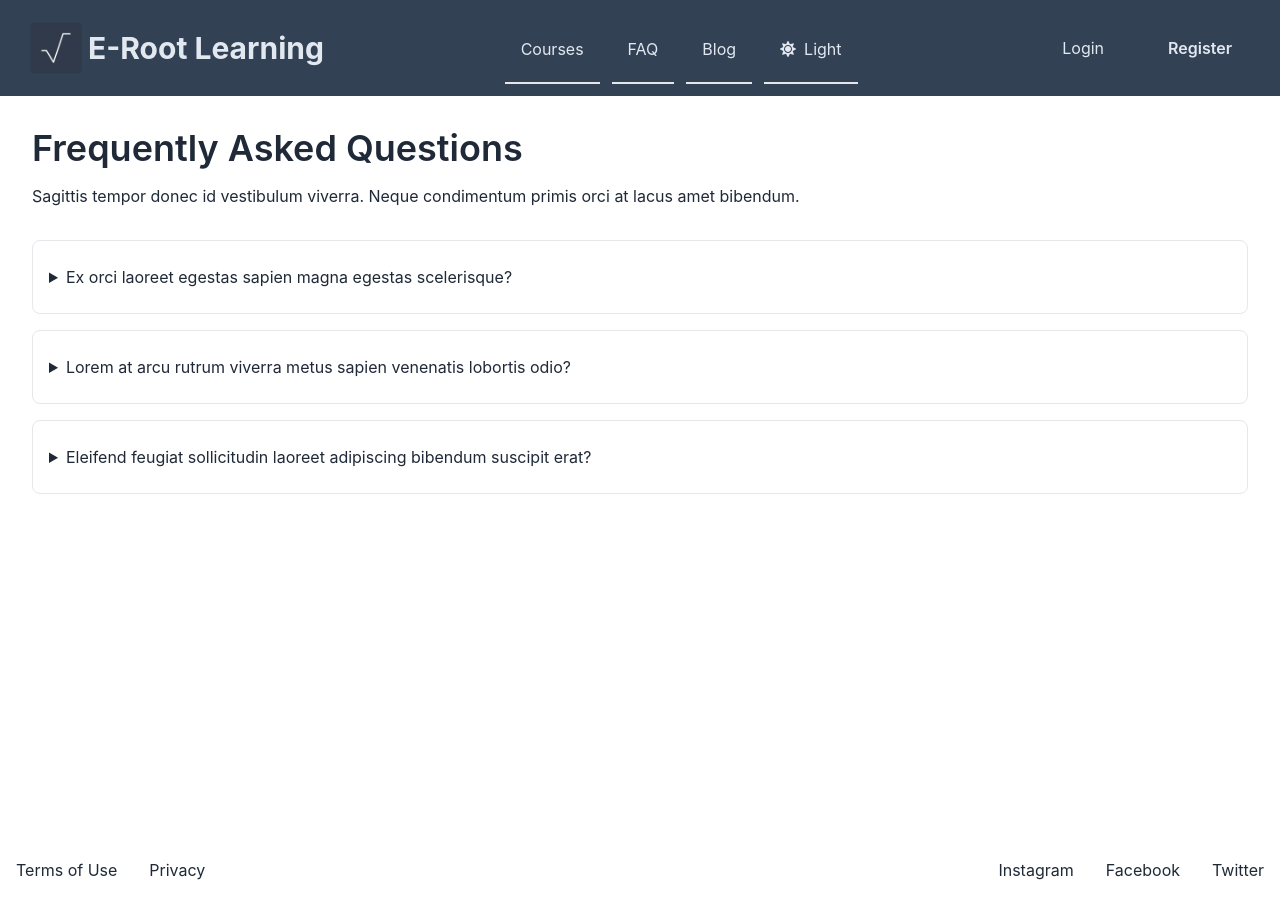
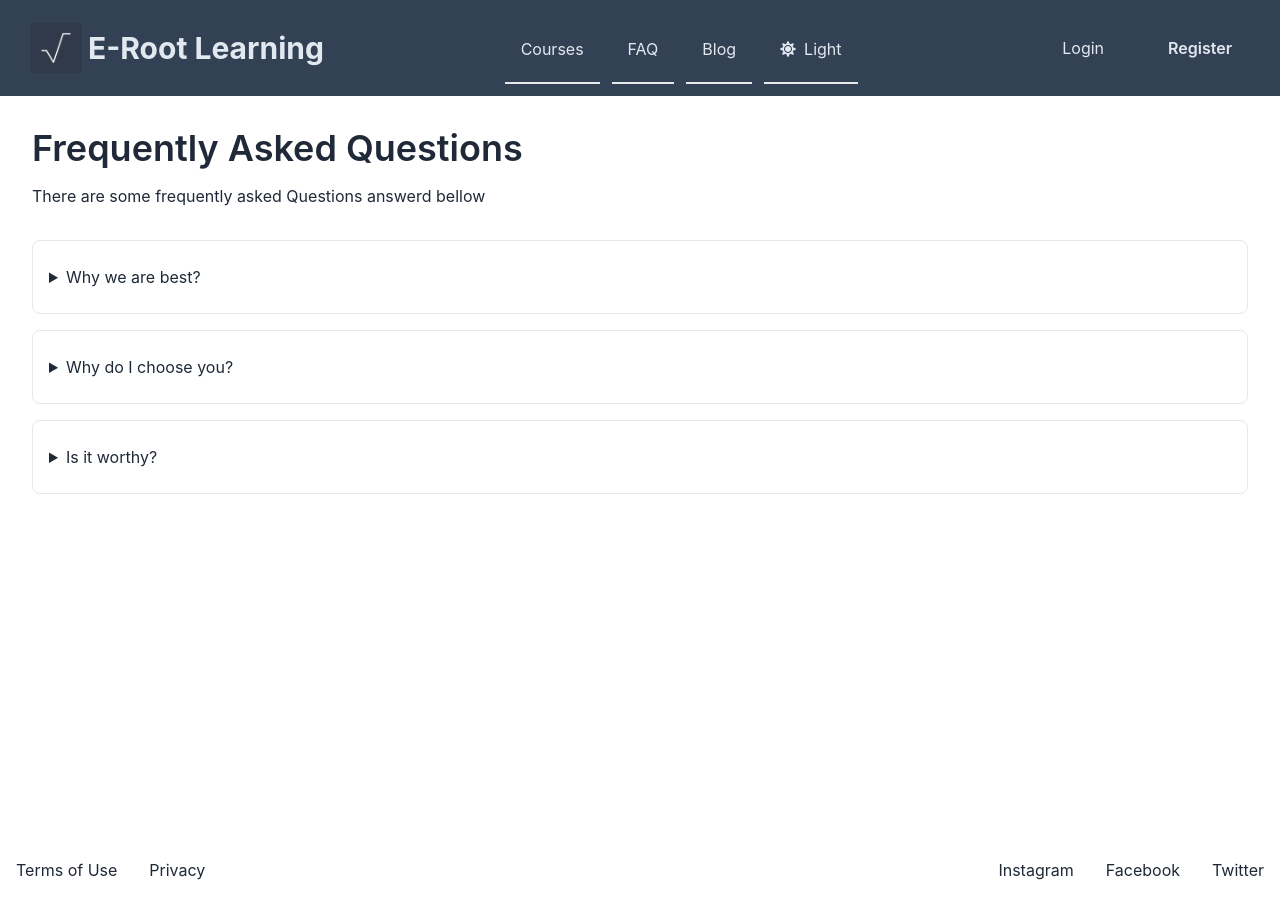
Before and after one commit to rawfoon/e-root-learning-client-, a React (Create React App) app: page /faq in a window 1280 px wide. Built offline with nearby package versions, Linux system fonts and the light colour scheme; no server answers.

Commit message:
faq finished

```diff
--- a/src/Pages/FAQ/FAQ.js
+++ b/src/Pages/FAQ/FAQ.js
@@ -8,19 +8,19 @@ const FAQ = () => {
             <section className="dark:bg-gray-800 dark:text-gray-100 pb-[300px]">
 	<div className="container flex flex-col justify-center px-4 py-8 mx-auto md:p-8" style={{maxWidth: '1440px'}}>
 		<h2 className="text-2xl font-semibold sm:text-4xl">Frequently Asked Questions</h2>
-		<p className="mt-4 mb-8 dark:text-gray-400">Sagittis tempor donec id vestibulum viverra. Neque condimentum primis orci at lacus amet bibendum.</p>
+		<p className="mt-4 mb-8 dark:text-gray-400">There are some frequently asked Questions answerd bellow</p>
 		<div className="space-y-4">
 			<details className="w-full border rounded-lg">
-				<summary className="px-4 py-6 focus:outline-none focus-visible:ring-violet-400">Ex orci laoreet egestas sapien magna egestas scelerisque?</summary>
-				<p className="px-4 py-6 pt-0 ml-4 -mt-4 dark:text-gray-400">Lectus iaculis orci metus vitae ligula dictum per. Nisl per nullam taciti at adipiscing est. </p>
+				<summary className="px-4 py-6 focus:outline-none focus-visible:ring-violet-400">Why we are best?</summary>
+				<p className="px-4 py-6 pt-0 ml-4 -mt-4 dark:text-gray-400">We are best for providing the best services </p>
 			</details>
 			<details className="w-full border rounded-lg">
-				<summary className="px-4 py-6 focus:outline-none focus-visible:ring-violet-400">Lorem at arcu rutrum viverra metus sapien venenatis lobortis odio?</summary>
-				<p className="px-4 py-6 pt-0 ml-4 -mt-4 dark:text-gray-400">Tincidunt ut hac condimentum rhoncus phasellus nostra. Magna porttitor egestas tincidunt neque vehicula potenti. </p>
+				<summary className="px-4 py-6 focus:outline-none focus-visible:ring-violet-400">Why do I choose you?</summary>
+				<p className="px-4 py-6 pt-0 ml-4 -mt-4 dark:text-gray-400">You'll get the best support from us </p>
 			</details>
 			<details className="w-full border rounded-lg">
-				<summary className="px-4 py-6 focus:outline-none focus-visible:ring-violet-400">Eleifend feugiat sollicitudin laoreet adipiscing bibendum suscipit erat?</summary>
-				<p className="px-4 py-6 pt-0 ml-4 -mt-4 dark:text-gray-400">Justo libero tellus integer tincidunt justo semper consequat venenatis aliquet imperdiet. Ultricies urna proin fusce nulla pretium sodales vel magna et massa euismod vulputate sed. </p>
+				<summary className="px-4 py-6 focus:outline-none focus-visible:ring-violet-400">Is it worthy?</summary>
+				<p className="px-4 py-6 pt-0 ml-4 -mt-4 dark:text-gray-400">Yes,  it is worthy for you... </p>
 			</details>
 		</div>
 	</div>
```
